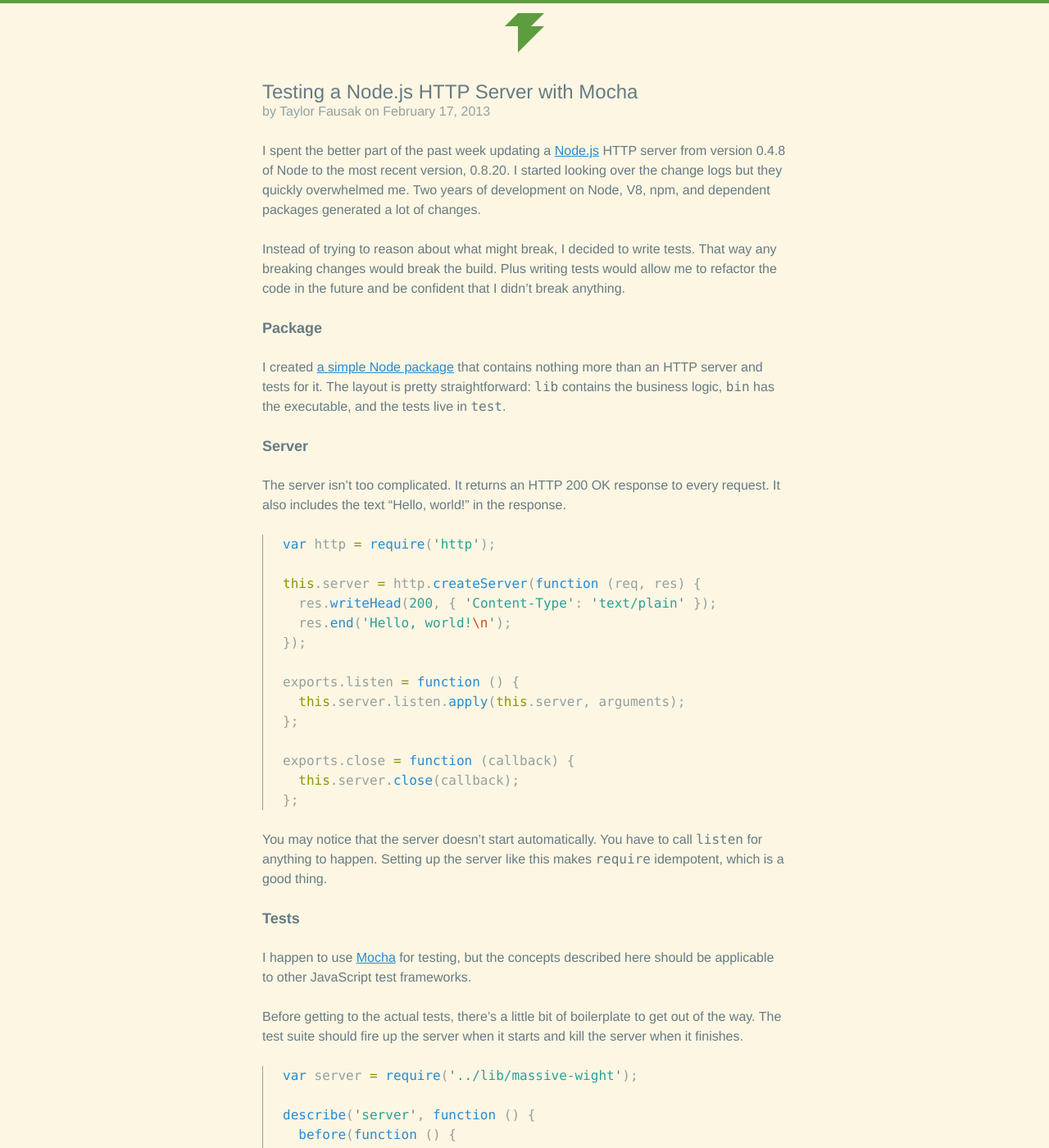
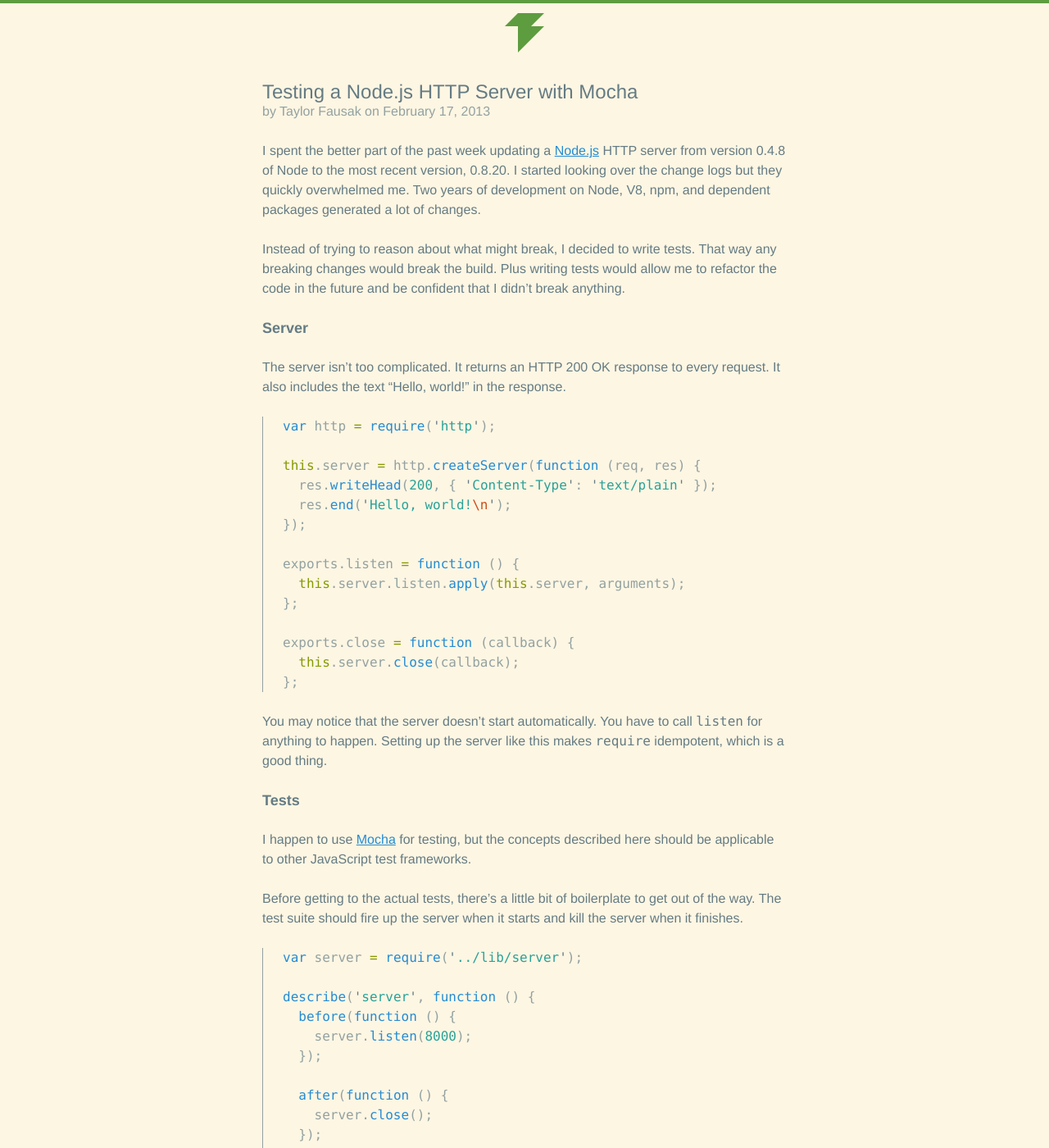
Before and after one commit to tfausak/tfausak.github.io, a Jekyll site: the page built from _posts/2013-02-17-testing-a-node-js-http-server-with-mocha.md, in a window 1280 px wide and 1400 px high. Shown: the whole window at 82% size. Built offline with Jekyll 4.4.1, drawn with Linux system fonts in a browser that asks for light colours.

Commit message:
Remove reference to the massive-wight repository.

```diff
--- a/_posts/2013-02-17-testing-a-node-js-http-server-with-mocha.md
+++ b/_posts/2013-02-17-testing-a-node-js-http-server-with-mocha.md
@@ -13,13 +13,6 @@
 write tests. That way any breaking changes would break the build.
 Plus writing tests would allow me to refactor the code in the future
 and be confident that I didn't break anything.
-
-## Package
-
-I created [a simple Node package][2] that contains nothing more
-than an HTTP server and tests for it. The layout is pretty
-straightforward: `lib` contains the business logic, `bin` has the
-executable, and the tests live in `test`.
 
 ## Server
 
@@ -50,7 +43,7 @@
 
 ## Tests
 
-I happen to use [Mocha][3] for testing, but the concepts described
+I happen to use [Mocha][2] for testing, but the concepts described
 here should be applicable to other JavaScript test frameworks.
 
 Before getting to the actual tests, there's a little bit of boilerplate
@@ -58,7 +51,7 @@
 when it starts and kill the server when it finishes.
 
 {% highlight javascript %}
-var server = require('../lib/massive-wight');
+var server = require('../lib/server');
 
 describe('server', function () {
   before(function () {
```
Also changed, not shown: other parts of _posts/2013-02-17-testing-a-node-js-http-server-with-mocha.md (+1 -2 lines).
